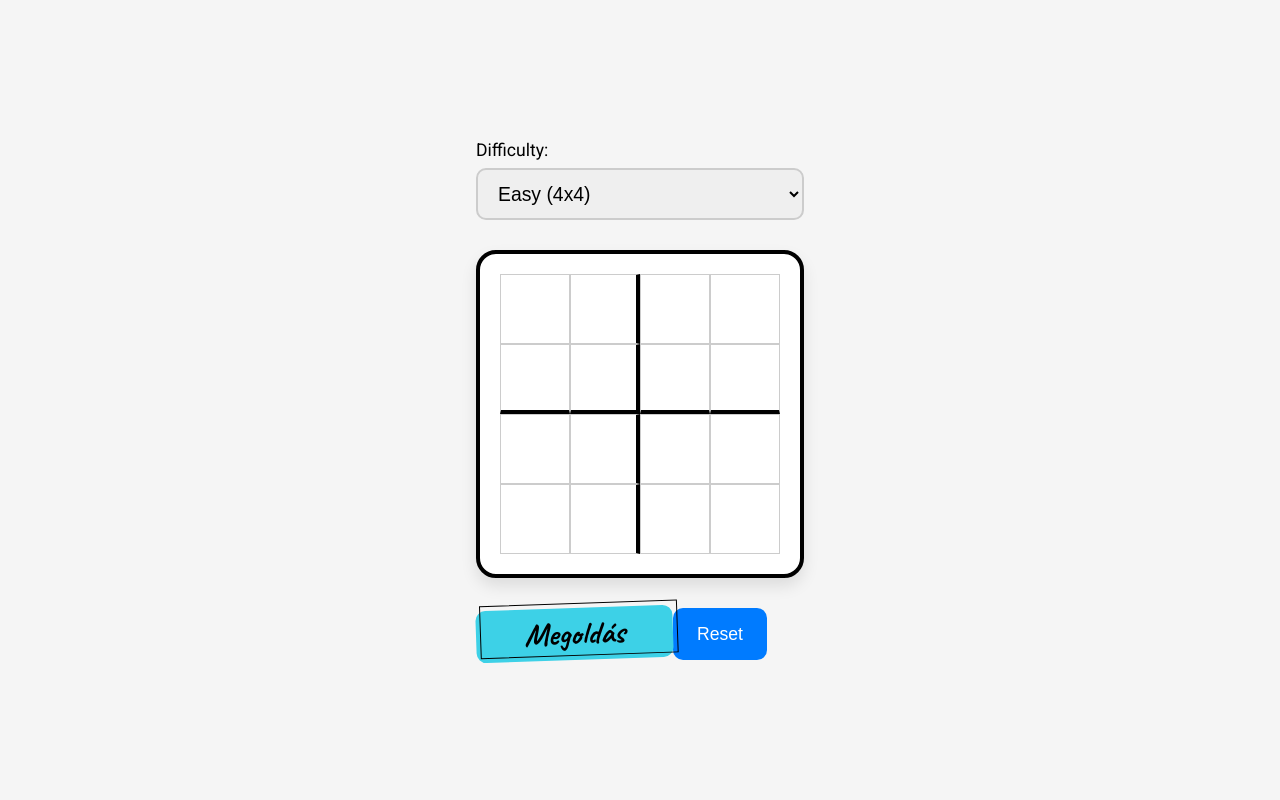
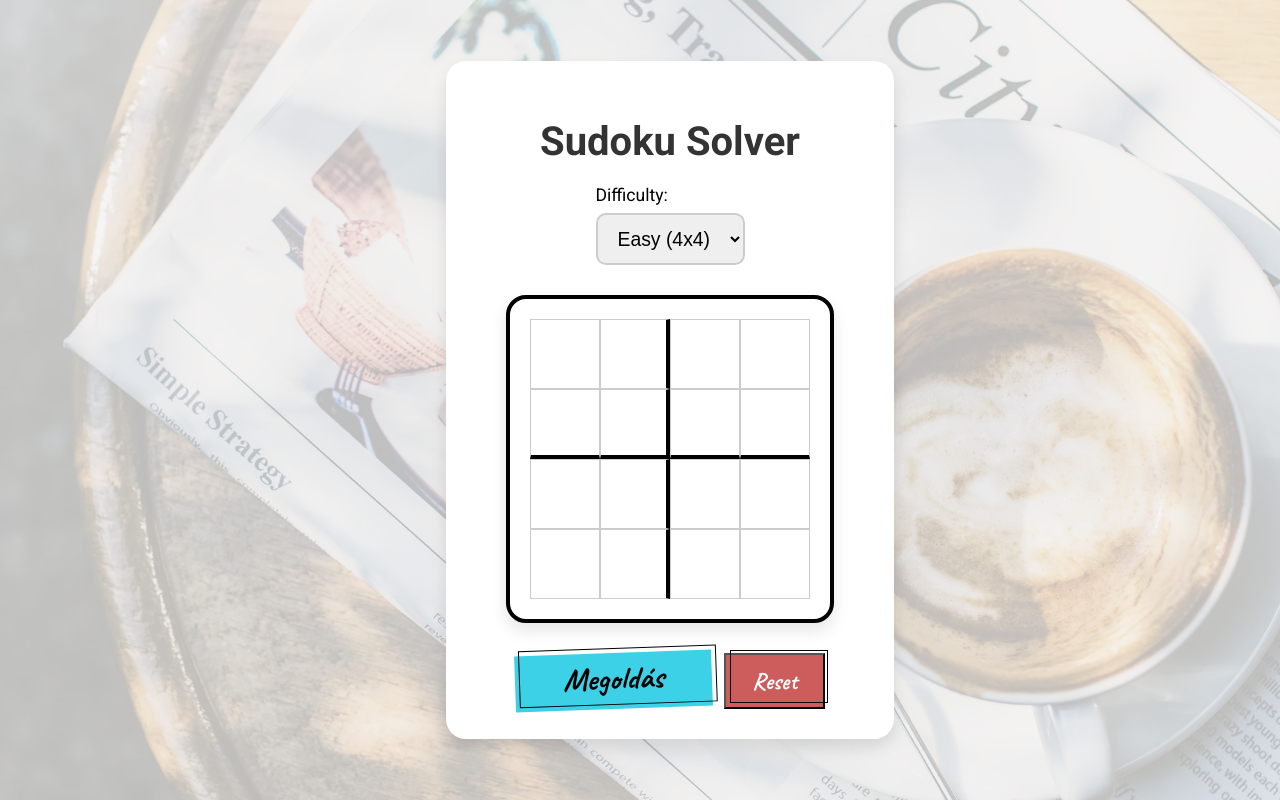
Before and after one commit to sziszi86/sudoko1, a React (Create React App) app in the folder sudoku-solver/: page /solver in a window 1280 px wide. Shown: the top 800 px of the page. Built offline with nearby package versions, Linux system fonts and the light colour scheme.

Commit message:
design update

```diff
--- a/sudoku-solver/src/App.css
+++ b/sudoku-solver/src/App.css
@@ -1,8 +1,7 @@
-@import url('https://fonts.googleapis.com/css2?family=Roboto:wght@400;700&display=swap');
+@import url('https://fonts.googleapis.com/css2?family=Roboto:wght@400;700&family=Caveat:wght@400;700&display=swap');
 
 body {
     font-family: 'Roboto', sans-serif;
-    background-color: #f5f5f5;
     margin: 0;
     padding: 0;
     display: flex;
@@ -10,22 +9,12 @@ body {
     align-items: center;
     height: 100vh;
     box-sizing: border-box;
+    background-color: #f5f5f5;
+    background-image: url("../public/background.webp"); /* Add your image path here */
+    background-size: cover; /* Ensure the background covers the whole area */
+    background-position: center; /* Center the background image */
+    background-repeat: no-repeat; /* Ensure the background image doesn't repeat */
 }
-
-.container {
-    max-width: 1200px;
-    margin: 0 auto;
-    padding: 20px;
-}
-
-h1 {
-    text-align: center;
-    margin-bottom: 20px;
-    font-size: 2.5em;
-    color: #333;
-    font-weight: 700;
-}
-
 form {
     display: flex;
     flex-direction: column;
@@ -35,7 +24,7 @@ form {
     padding: 30px;
     background-color: white;
     border-radius: 20px;
-    box-shadow: 0 8px 16px rgba(0, 0, 0, 0.1);
+    box-shadow: 0 8px 16px rgba(0, 0, 0, 0.3);
 }
 
 label {
@@ -59,47 +48,55 @@ input[type="email"]:focus, select:focus {
     border-color: #007bff;
 }
 
-button {
-    padding: 12px 24px;
-    background-color: #007bff;
-    color: white;
-    font-size: 1.1em;
-    font-weight: 500;
-    border: none;
-    border-radius: 10px;
-    cursor: pointer;
-    transition: background-color 0.3s ease;
+.sudoku-page {
+    position: relative;
+    width: 100%;
+    height: 100%;
 }
 
-button:hover {
-    background-color: #0056b3;
+.background-paper {
+    position: absolute;
+    top: 0;
+    left: 0;
+    width: 100%;
+    height: 100%;
+    background-size: cover;
+    background-repeat: repeat;
+    z-index: -1;
 }
 
-
-.modal {
-    background: white;
-    padding: 20px;
-    border-radius: 10px;
-    box-shadow: 0 4px 8px rgba(0, 0, 0, 0.2);
-    text-align: center;
+.content-container {
+    background-color: white;
+    border-radius: 20px;
+    box-shadow: 0 8px 16px rgba(0, 0, 0, 0.1);
+    padding: 30px;
+    position: relative;
+    z-index: 1;
+    width: 100%;
+    max-width: 1200px;
+    margin: 0 auto;
+    height: 80%;
+    display: flex;
+    flex-direction: column;
+    justify-content: center;
+    align-items: center;
 }
 
-@keyframes fadeIn {
-    to {
-        opacity: 1;
-    }
+h1 {
+    text-align: center;
+    margin-bottom: 20px;
+    font-size: 2.5em;
+    color: #333;
+    font-weight: 700;
 }
 
-.fade-in {
-    animation: fadeIn 0.5s forwards;
+.flex {
+    display: flex;
 }
 
-.btn-primary {
-    background-color: #3DD1E7;
-    border: 0 solid #E5E7EB;
+.btn {
     box-sizing: border-box;
     font-family: 'Caveat', cursive;
-    color: #000000;
     display: flex;
     font-size: 24px;
     font-weight: 700;
@@ -113,16 +110,23 @@ button:hover {
     width: auto;
     max-width: 460px;
     cursor: pointer;
-    transform: rotate(-2deg);
     user-select: none;
     -webkit-user-select: none;
     touch-action: manipulation;
 }
 
+.btn-primary {
+    background-color: #3DD1E7;
+    border: 0 solid #E5E7EB;
+    color: #000000;
+    transform: rotate(-2deg);
+}
+
 .btn-primary:focus {
     outline: 0;
 }
-    .btn-primary:hover{
+
+.btn-primary:hover {
     color: white;
 }
 
@@ -148,6 +152,156 @@ button:hover {
         font-size: 32px;
     }
 }
-.flex{
+
+.btn-reset {
+    background-color: indianred;
+    margin-left: 12px;
+    color: white;
+}
+
+.btn-reset:after {
+    content: '';
+    position: absolute;
+    border: 1px solid #000000;
+    bottom: 4px;
+    left: 4px;
+    width: calc(100% - 1px);
+    height: calc(100% - 1px);
+}
+
+.btn-reset:hover {
+    background-color: crimson;
+    color: black;
+}
+
+.sudoku-grid {
+    display: grid;
+    gap: 0;
+    margin: 30px auto;
+    padding: 20px;
+    background-color: #fff;
+    border: 4px solid #000;
+    border-radius: 20px;
+    box-shadow: 0 8px 16px rgba(0, 0, 0, 0.1);
+}
+
+.sudoku-grid.grid-4 {
+    grid-template-columns: repeat(4, 70px);
+    grid-template-rows: repeat(4, 70px);
+    max-width: 280px;
+}
+
+.sudoku-grid.grid-9 {
+    grid-template-columns: repeat(9, 50px);
+    grid-template-rows: repeat(9, 50px);
+    max-width: 460px;
+}
+
+.sudoku-grid .cell {
+    width: 100%;
+    height: 100%;
+    padding: 0;
+    font-size: 1.5em;
+    font-weight: 700;
+    text-align: center;
+    border: 1px solid #ccc;
+    box-sizing: border-box;
+    transition: border-color 0.3s ease;
+}
+
+.sudoku-grid .cell.user-input {
+    font-family: 'Caveat', cursive; /* Kézírásos betűtípus a felhasználó által beírt mezőknek */
+    animation: write 0.5s ease-out; /* Írás animáció */
+}
+
+.sudoku-grid .cell.generated {
+    font-family: 'Roboto', sans-serif; /* Generált mezők betűtípusa */
+    animation: fadeInGreen 2s ease-out; /* Generált mezők halványzöld animációja */
+}
+
+.sudoku-grid .cell:focus {
+    outline: none;
+    border-color: #007bff;
+}
+
+.sudoku-grid .border-right {
+    border-right: 4px solid #000;
+}
+
+.sudoku-grid .border-bottom {
+    border-bottom: 4px solid #000;
+}
+
+.sudoku-grid .error {
+    border: 2px solid red;
+}
+.mt-20{
+    margin-top: 20px;
+}
+.mx-auto{
+    margin: 0 auto;
+}
+.modal-overlay {
+    position: fixed;
+    top: 0;
+    left: 0;
+    width: 100%;
+    height: 100%;
+    background: rgba(0, 0, 0, 0.5);
     display: flex;
+    justify-content: center;
+    align-items: center;
+    opacity: 0;
+    animation: fadeIn 0.5s forwards;
 }
+
+.modal {
+    background: white;
+    padding: 20px;
+    border-radius: 10px;
+    box-shadow: 0 4px 8px rgba(0, 0, 0, 0.2);
+    text-align: center;
+}
+
+@keyframes fadeIn {
+    to {
+        opacity: 1;
+    }
+}
+
+.fade-in {
+    animation: fadeIn 0.5s forwards;
+}
+
+@keyframes write {
+    from {
+        opacity: 0;
+        transform: translateY(-20px);
+    }
+    to {
+        opacity: 1;
+        transform: translateY(0);
+    }
+}
+
+@keyframes fadeInGreen {
+    0% {
+        background-color: #d4edda; /* Halványzöld */
+    }
+    100% {
+        background-color: transparent;
+    }
+}
+
+/* Media query for mobile devices */
+@media (max-width: 768px) {
+    .sudoku-grid.grid-9 {
+        grid-template-columns: repeat(9, 35px);
+        grid-template-rows: repeat(9, 35px);
+        max-width: 315px;
+    }
+
+    .sudoku-grid .cell {
+        font-size: 1.2em;
+    }
+}
--- a/sudoku-solver/src/components/SubscriptionForm.jsx
+++ b/sudoku-solver/src/components/SubscriptionForm.jsx
@@ -40,7 +40,7 @@ const SubscriptionForm = () => {
                         <option value="hard">Hard</option>
                     </select>
                 </label>
-                <button type="submit">Subscribe</button>
+                <button className="btn-primary btn mt-20" type="submit">Subscribe</button>
             </form>
             <Modal
                 show={showModal}
--- a/sudoku-solver/src/pages/LandingPage.jsx
+++ b/sudoku-solver/src/pages/LandingPage.jsx
@@ -8,7 +8,7 @@ const LandingPage = () => {
             <h1>Welcome to Sudoku Solver</h1>
             <p>Lorem ipsum dolor sit amet, consectetur adipiscing elit. Nullam id dolor id nibh ultricies vehicula ut id elit.</p>
             <SubscriptionForm />
-            <Link to="/solver">Go to Sudoku Solver</Link>
+            <Link className="btn btn-reset mx-auto" to="/solver">Go to Sudoku Solver</Link>
         </div>
     );
 };
--- a/sudoku-solver/src/pages/SudokuSolverPage.jsx
+++ b/sudoku-solver/src/pages/SudokuSolverPage.jsx
@@ -2,7 +2,7 @@ import React, { useState, useEffect } from 'react';
 import { useLocation } from 'react-router-dom';
 import SudokuGrid from '../components/SudokuGrid';
 import Modal from '../components/Modal';
-import { solveSudoku, generateSudoku, isValidSudoku } from '../utils/sudokuSolver';
+import { solveSudoku, isValidSudoku } from '../utils/sudokuSolver';
 
 const generateEmptyGrid = (size) => {
     return Array(size).fill().map(() => Array(size).fill(null));
@@ -81,7 +81,23 @@ const SudokuSolverPage = () => {
     };
 
     return (
-        <div>
+        <div className="sudoku-page">
+            <div className="background-paper">
+                {Array.from({ length: 100 }, (_, i) => (
+                    <div
+                        key={i}
+                        className={`paper-corner-${Math.floor(Math.random() * 4)}`}
+                        style={{
+                            left: `${Math.random() * 100}%`,
+                            top: `${Math.random() * 100}%`,
+                            width: `${10 + Math.random() * 40}px`,
+                            height: `${10 + Math.random() * 40}px`,
+                        }}
+                    />
+                ))}
+            </div>
+            <div className="content-container">
+                <h1>Sudoku Solver</h1>
                 <label>
                     Difficulty:
                     <select value={difficulty} onChange={(e) => setDifficulty(e.target.value)}>
@@ -91,8 +107,8 @@ const SudokuSolverPage = () => {
                 </label>
                 <SudokuGrid grid={grid} onChange={handleChange} errors={errors} solvedGrid={solvedGrid} userInputs={userInputs} setUserInputs={setUserInputs} />
                 <div className="flex">
-                <button className="btn-primary" onClick={handleSolve}>Megoldás</button>
-                <button onClick={handleReset}>Reset</button>
+                    <button className="btn-primary btn" onClick={handleSolve}>Megoldás</button>
+                    <button className="btn-reset btn" onClick={handleReset}>Reset</button>
                 </div>
                 <Modal
                     show={showModal}
@@ -101,6 +117,7 @@ const SudokuSolverPage = () => {
                     message={message}
                 />
             </div>
+        </div>
     );
 };
 
```
Also changed, not shown: sudoku-solver/public/background.webp (added). Lines whose indentation alone changed are shown as unchanged.
